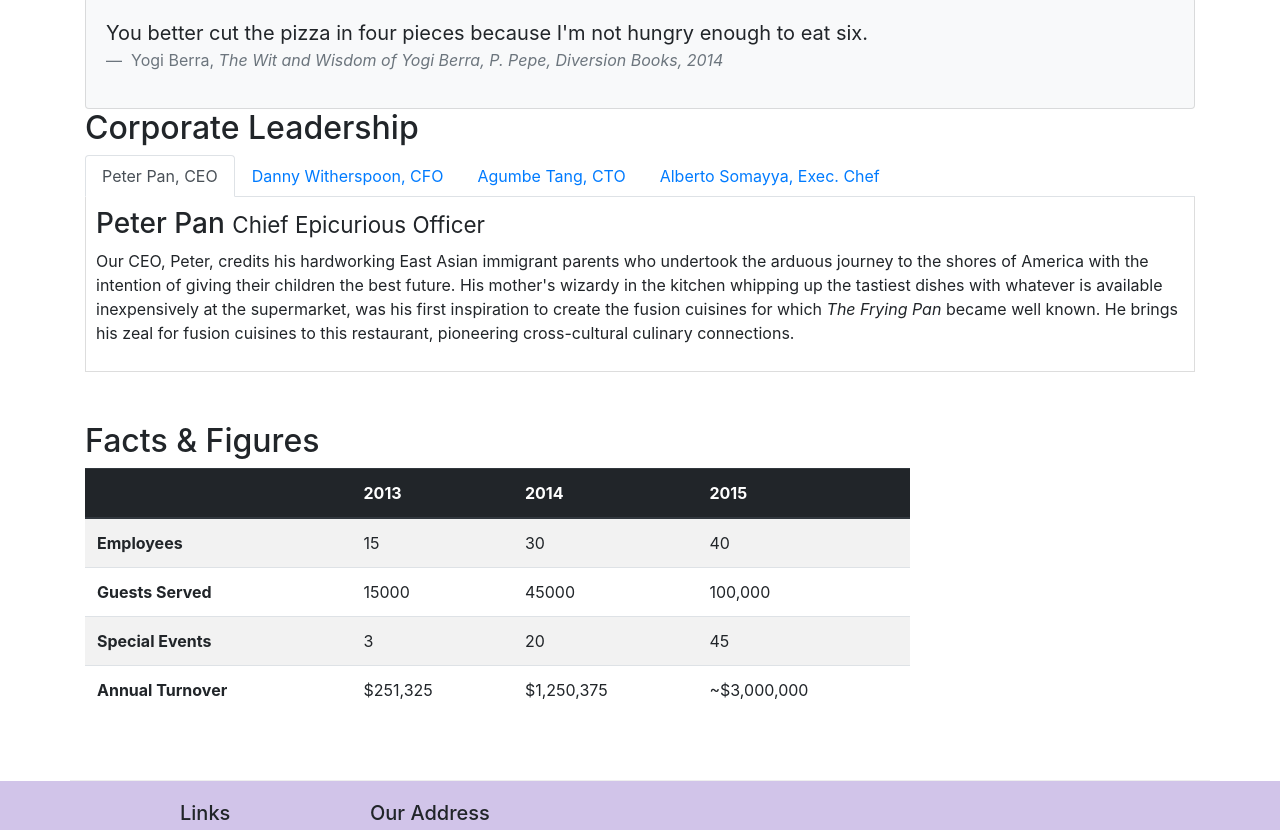
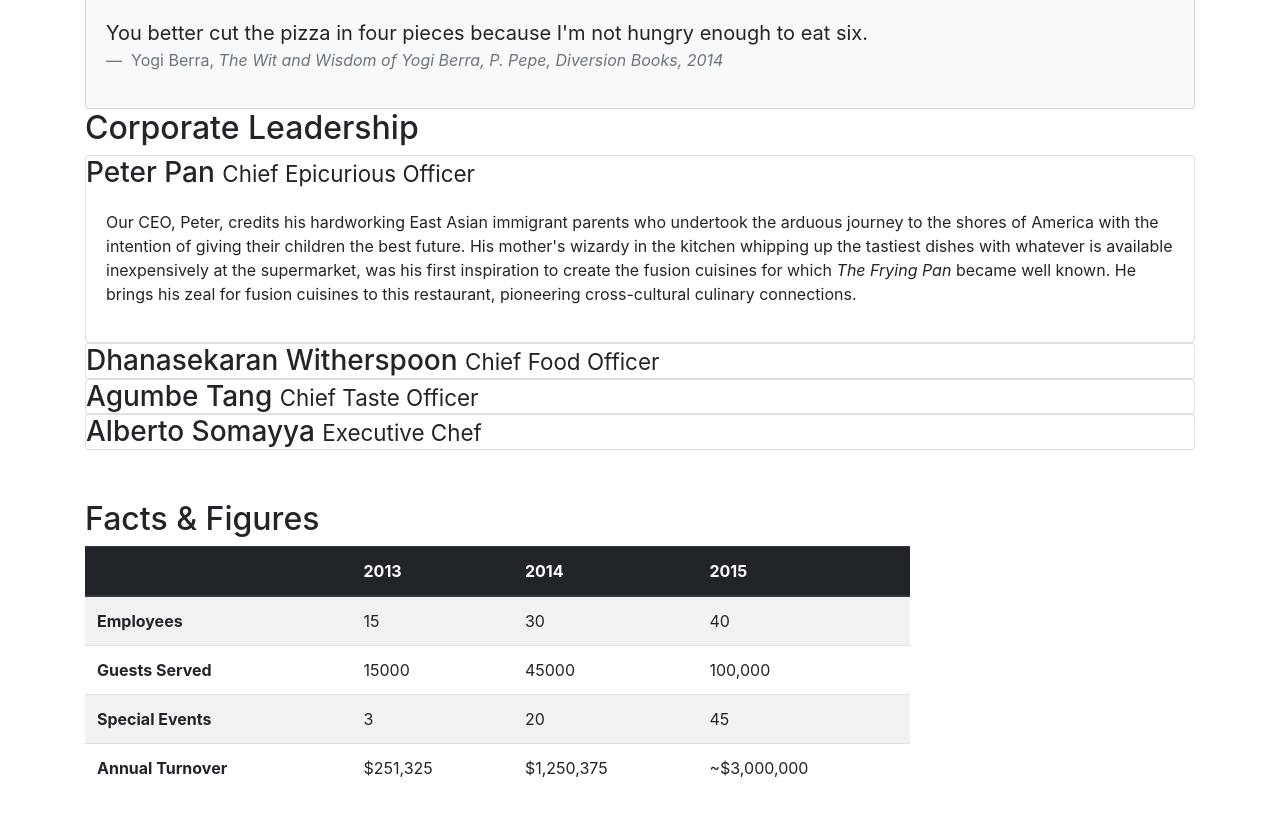
Before and after one commit to AdarshKesharwaniCU/bootstrap, a website: page aboutus.html in a window 1280 px wide. Shown: the part 762-1592 px from the top of the page. Drawn offline with nearby package versions, Linux system fonts and the light colour scheme.

Commit message:
Accordion

```diff
--- a/aboutus.html
+++ b/aboutus.html
@@ -158,35 +158,17 @@
         <div class="col-12">
           <h2>Corporate Leadership</h2>
 
-          <ul class="nav nav-tabs">
-            <li class="nav-item">
-              <a
-                class="nav-link active"
-                href="#peter"
-                role="tab"
-                data-toggle="tab"
-                >Peter Pan, CEO</a
-              >
-            </li>
-            <li class="nav-item">
-              <a class="nav-link" href="#danny" role="tab" data-toggle="tab"
-                >Danny Witherspoon, CFO</a
-              >
-            </li>
-            <li class="nav-item">
-              <a class="nav-link" href="#agumbe" role="tab" data-toggle="tab"
-                >Agumbe Tang, CTO</a
-              >
-            </li>
-            <li class="nav-item">
-              <a class="nav-link" href="#alberto" role="tab" data-toggle="tab"
-                >Alberto Somayya, Exec. Chef</a
-              >
-            </li>
-          </ul>
-          <div class="tab-content">
-            <div role="tabpanel" class="tab-pane fade show active" id="peter">
-              <h3>Peter Pan <small>Chief Epicurious Officer</small></h3>
+          <div id="accordion">
+            <div class="card">
+              <div class="cardheader" role="tab" id="peterhead">
+                <h3 class="mb-0">
+                  <a data-toggle="collapse" data-target="#peter">
+                    Peter Pan <small>Chief Epicurious Officer</small>
+                  </a>
+                </h3>
+              </div>
+              <div class="collapse show" id="peter" data-parent="#accordion">
+                <div class="card-body">
                   <p class="d-none d-sm-block">
                     Our CEO, Peter, credits his hardworking East Asian immigrant
                     parents who undertook the arduous journey to the shores of
@@ -199,10 +181,20 @@
                     pioneering cross-cultural culinary connections.
                   </p>
                 </div>
-            <div role="tabpanel" class="tab-pane fade" id="danny">
-              <h3>
+
+              </div>
+            </div>
+
+            <div class="card">
+              <div class="cardheader" role="tab" id="dannyhead">
+                <h3 class="mb-0">
+                  <a data-toggle="collapse" data-target="#danny">
                     Dhanasekaran Witherspoon <small>Chief Food Officer</small>
+                  </a>
                 </h3>
+              </div>
+              <div class="collapse" id="danny" data-parent="#accordion">
+                <div class="card-body">
                   <p class="d-none d-sm-block">
                     Our CFO, Danny, as he is affectionately referred to by his
                     colleagues, comes from a long established family tradition in
@@ -215,8 +207,19 @@
                     >
                   </p>
                 </div>
-            <div role="tabpanel" class="tab-pane fade" id="agumbe">
-              <h3>Agumbe Tang <small>Chief Taste Officer</small></h3>
+              </div>
+            </div>
+
+            <div class="card">
+              <div class="cardheader" role="tab" id="agumbehead">
+                <h3 class="mb-0">
+                  <a data-toggle="collapse" data-target="#agumbe">
+                    Agumbe Tang <small>Chief Taste Officer</small>
+                  </a>
+                </h3>
+              </div>
+              <div class="collapse" id="agumbe" data-parent="#accordion">
+                <div class="card-body">
                   <p class="d-none d-sm-block">
                     Blessed with the most discerning gustatory sense, Agumbe, our
                     CTO, personally ensures that every dish that we serve meets his
@@ -225,8 +228,18 @@
                     his motto, <em>You click only if you survive my lick.</em>
                   </p>
                 </div>
-            <div role="tabpanel" class="tab-pane fade" id="alberto">
-              <h3>Alberto Somayya <small>Executive Chef</small></h3>
+              </div>
+            </div>
+            <div class="card">
+              <div class="cardheader" role="tab" id="albertohead">
+                <h3 class="mb-0">
+                  <a data-toggle="collapse" data-target="#alberto">
+                    Alberto Somayya <small>Executive Chef</small>
+                  </a>
+                </h3>
+              </div>
+              <div class="collapse" id="alberto" data-parent="#accordion">
+                <div class="card-body">
                   <p class="d-none d-sm-block">
                     Award winning three-star Michelin chef with wide International
                     experience having worked closely with whos-who in the culinary
@@ -239,6 +252,10 @@
                   </p>
                 </div>
               </div>
+            </div>
+
+          </div>
+
         </div>
       </div>
       <div class="row row-content">
```
Also changed, not shown: css/styles.css (line endings or trailing spaces). Lines whose indentation alone changed are shown as unchanged.
